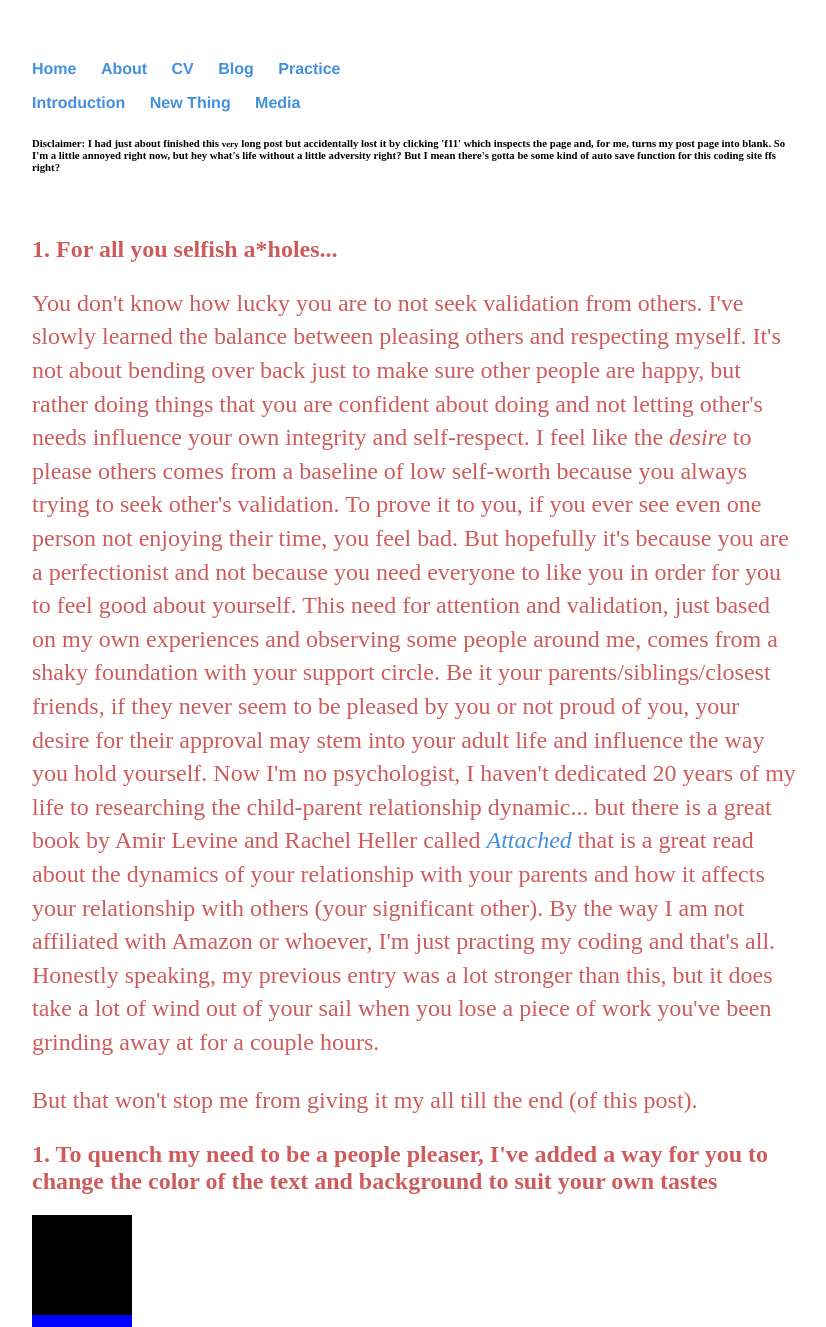
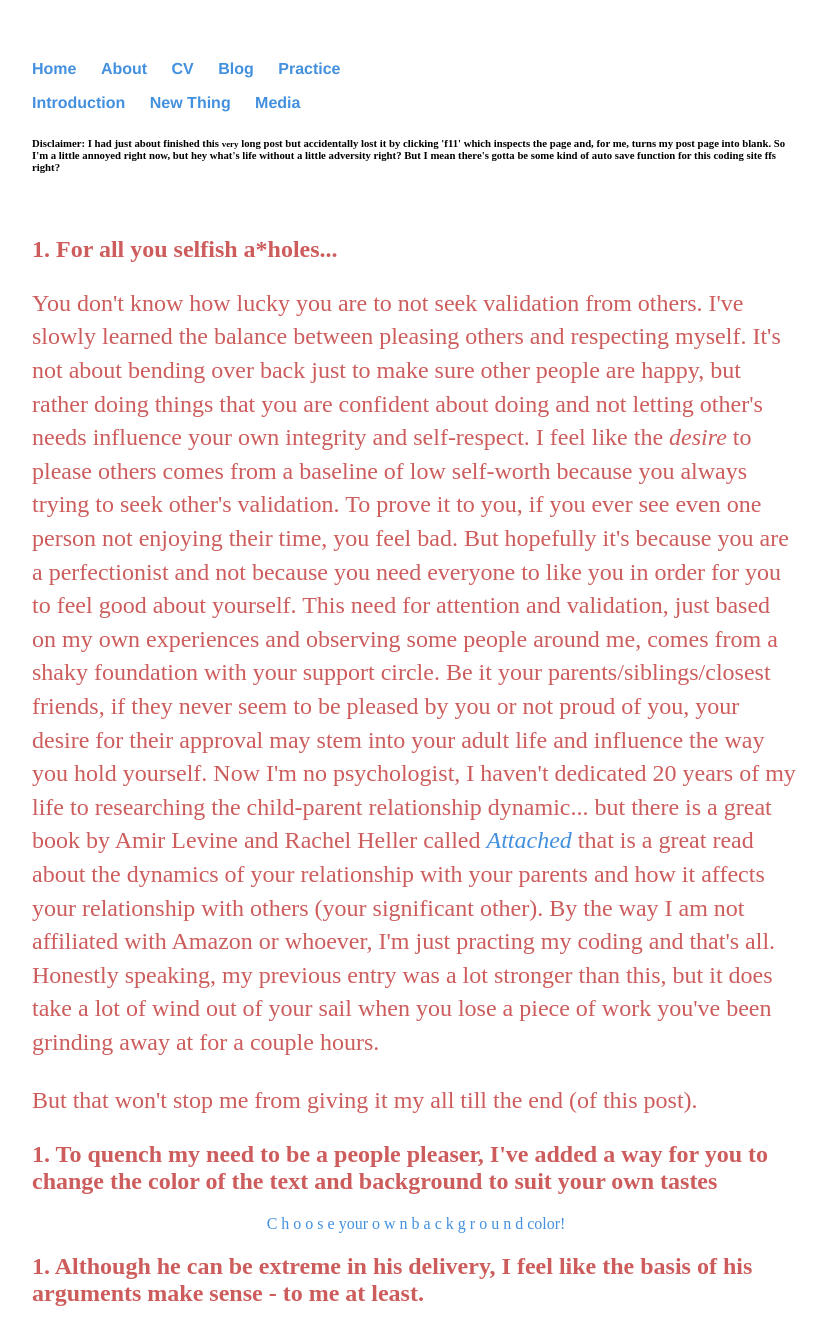
Before and after one commit to Illcarious/Illcarious.github.io, a Jekyll site: the page _posts/2019-09-03-People-Pleaser.html, which Jekyll copies as it is, in a window 1280 px wide. Shown: the top 1327 px of the page, without its empty margins (224-1050 px from the left). Built offline with Jekyll 4.4.1, drawn with Linux system fonts in a browser that asks for light colours; nearby versions of some CDN libraries; some of the changed text lies outside the part shown; grey boxes are pictures that could not be loaded.

Commit message:
Update 2019-09-03-People-Pleaser.html

```diff
--- a/_posts/2019-09-03-People-Pleaser.html
+++ b/_posts/2019-09-03-People-Pleaser.html
@@ -34,37 +34,29 @@
 
       <div id="new thing">
         <h2>To quench my need to be a people pleaser, I've added a way for you to change the color of the text and background to suit your own tastes</h2>
-				<style>
-					.colorBlock{
-						width: 100px;
-						height: 100px;
-					}
-					#Black{
-						background-color: #000;
-					}
-					#Blue{
-						background-color: #00f;
-					}
-					#Red{
-						background-color: #f00;
-					}
-					#Green{
-						background-color: #0f0;
-					}
-				</style>
-				<div class="colorBlock" id="Black"></div>
-				<div class="colorBlock" id="Blue"></div>
-				<div class="colorBlock" id="Red"></div>
-				<div class="colorBlock" id="Green"></div>
-				<script src="http://code.jquery.com/jquery-1.11.0.min.js" type="text/javascript" charset="utf-8"></script>
-				<script type="text/javascript" charset="utf-8">
-			 //Create anonymous function that listens for a click on anything with the class colorBlock
-				$(".colorBlock").click(function() {
-					//Get the background color of the clicked color block by using the this object
-					var $backgroundColor = $(this).css("background-color");
-					//Set the body's background-color to the received background-color
-					$("body").css("background-color", $backgroundColor);
-				});
+	<center>
+	<a href="" onmouseover="document.bgColor='turquoise'">C</a>
+	<a href="" onmouseover="document.bgColor='pink'">h</a>
+	<a href="" onmouseover="document.bgColor='blue'">o</a>
+	<a href="" onmouseover="document.bgColor='red'">o</a>
+	<a href="" onmouseover="document.bgColor='yellow'">s</a>
+	<a href="" onmouseover="document.bgColor='green'">e</a>
+	<a href="" onmouseover="document.bgColor='white'">your</a>
+	<a href="" onmouseover="document.bgColor='green'">o</a>
+	<a href="" onmouseover="document.bgColor='seagreen'">w</a>
+	<a href="" onmouseover="document.bgColor='magenta'">n</a>
+	<a href="" onmouseover="document.bgColor='fusia'">b</a>
+	<a href="" onmouseover="document.bgColor='purple'">a</a>
+	<a href="" onmouseover="document.bgColor='navy'">c</a>
+	<a href="" onmouseover="document.bgColor='royalblue'">k</a>
+	<a href="" onmouseover="document.bgColor='Skyblue'">g</a>
+	<a href="" onmouseover="document.bgColor='brown'">r</a>
+	<a href="" onmouseover="document.bgColor='almond'">o</a>
+	<a href="" onmouseover="document.bgColor='coral'">u</a>
+	<a href="" onmouseover="document.bgColor='olivedrab'">n</a>
+	<a href="" onmouseover="document.bgColor='teal'">d</a>
+	<a href="" onmouseover="document.bgColor='black'">color!</a>
+	</center>
       </div>
 
 			<div id="media">
```
